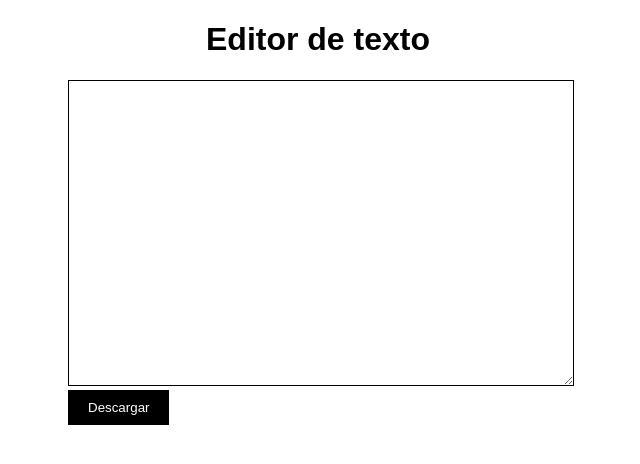
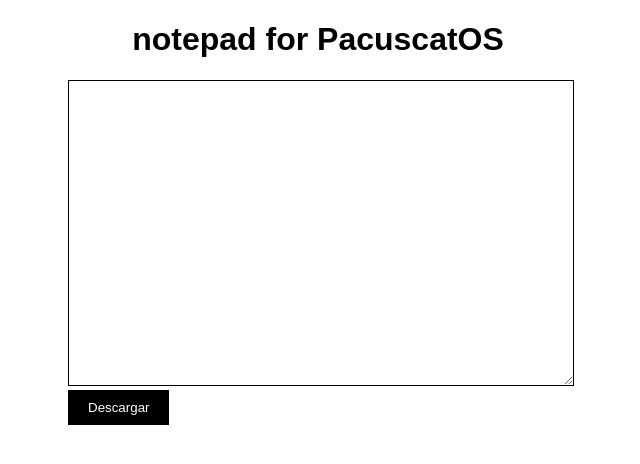
Before and after one commit to edward95gamer/simple-bard-notepad, a plain HTML site: page index.html in a window 1280 px wide. Shown: the whole page, without its empty margins (322-962 px from the left). Drawn offline with Linux system fonts and the light colour scheme.

Commit message:
Update index.html

```diff
--- a/index.html
+++ b/index.html
@@ -2,12 +2,12 @@
 <html lang="en">
 <head>
   <meta charset="UTF-8">
-  <title>Editor de texto</title>
+  <title>notepad for PacuscatOS</title>
   <link rel="stylesheet" href="style.css">
 </head>
 <body>
   <div class="container">
-    <h1>Editor de texto</h1>
+    <h1>notepad for PacuscatOS</h1>
     <textarea id="editor"></textarea>
     <button id="download">Descargar</button>
   </div>
```
